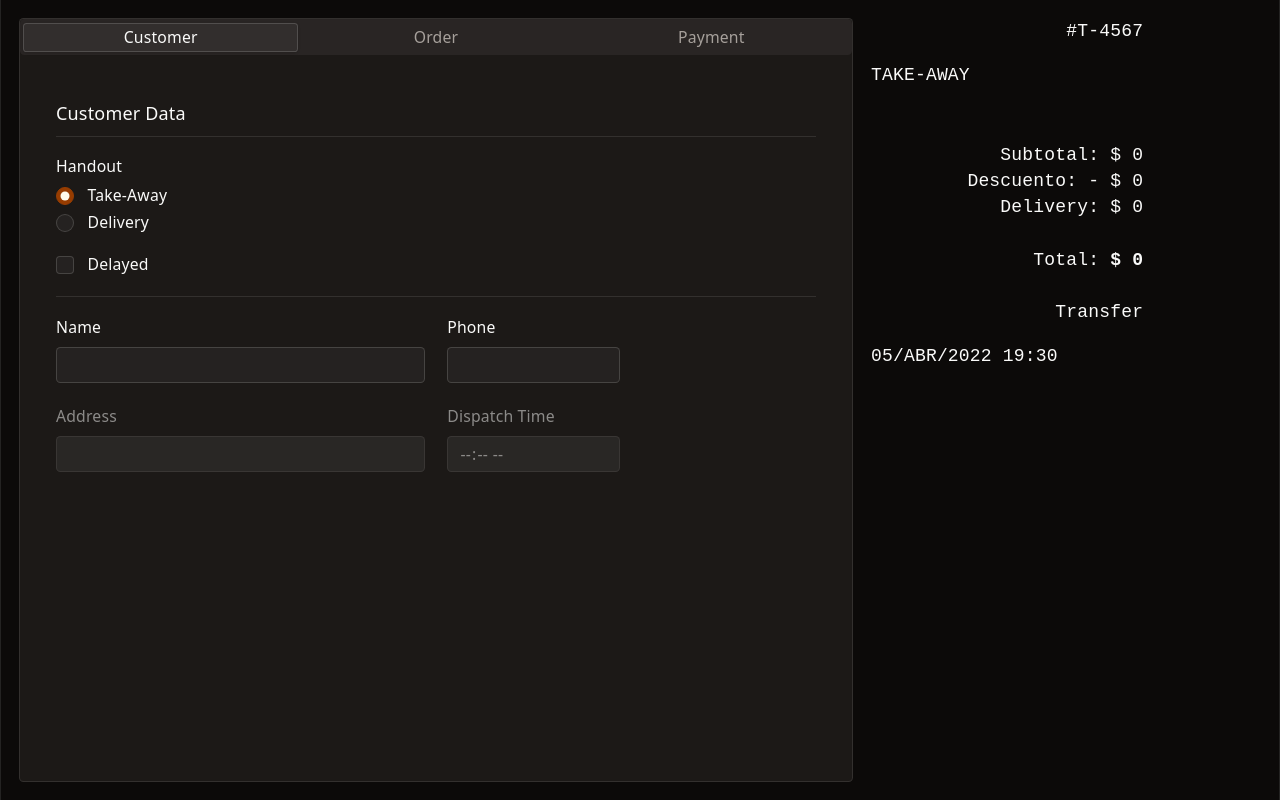
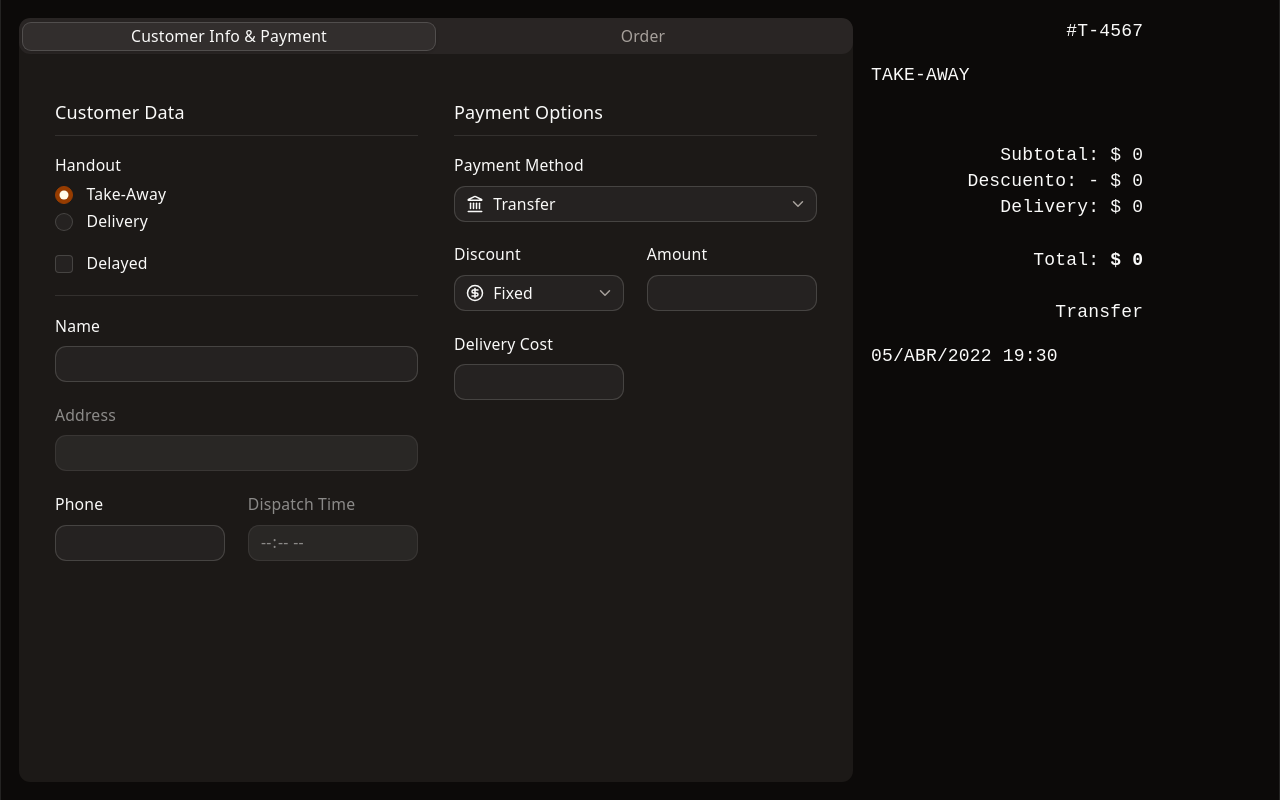
Before and after one commit to kikedose/ticket-gen-v2, a React (Vite) app: page /ticket in a window 1280 px wide. Built offline with nearby package versions, Linux system fonts and the light colour scheme.

Commit message:
refactor: combined customer info and payment options form

```diff
--- a/src/routes/(ticket)/-ticket-form/customer-data.tsx
+++ b/src/routes/(ticket)/-ticket-form/customer-data.tsx
@@ -86,7 +86,7 @@ export default function CustomerData() {
 
         <FieldSeparator />
 
-        <FieldGroup className="grid grid-cols-4 items-center">
+        <FieldGroup className="grid grid-cols-2">
           <Field className="col-span-2">
             <FieldLabel htmlFor="name">Name</FieldLabel>
             <Input
@@ -94,16 +94,6 @@ export default function CustomerData() {
               autoComplete="off"
               value={name}
               onChange={({ target }) => setField({ name: target.value })}
-            />
-          </Field>
-
-          <Field className="col-span-1">
-            <FieldLabel htmlFor="phone">Phone</FieldLabel>
-            <Input
-              id="phone"
-              autoComplete="off"
-              value={phone}
-              onChange={({ target }) => setField({ phone: target.value })}
             />
           </Field>
 
@@ -115,6 +105,16 @@ export default function CustomerData() {
               disabled={handout === 'take-away'}
               value={address}
               onChange={({ target }) => setField({ address: target.value })}
+            />
+          </Field>
+
+          <Field className="col-span-1">
+            <FieldLabel htmlFor="phone">Phone</FieldLabel>
+            <Input
+              id="phone"
+              autoComplete="off"
+              value={phone}
+              onChange={({ target }) => setField({ phone: target.value })}
             />
           </Field>
 
--- a/src/routes/(ticket)/-ticket-form/index.tsx
+++ b/src/routes/(ticket)/-ticket-form/index.tsx
@@ -5,20 +5,29 @@ import ProductSelector from './product-selector';
 
 export default function TicketForm() {
   return (
-    <div className="bg-popover border-border flex h-full flex-col overflow-hidden rounded-lg border border-solid">
+    <div className="bg-popover border-border flex h-full flex-col overflow-hidden rounded-lg">
       <Tabs defaultValue="customer" className="flex h-full flex-col">
         <TabsList className="w-full shrink-0 bg-none" variant="default">
-          <TabsTrigger value="customer">Customer</TabsTrigger>
+          <TabsTrigger value="customer">
+            {'Customer Info & Payment'}
+          </TabsTrigger>
           <TabsTrigger value="order">Order</TabsTrigger>
-          <TabsTrigger value="payment">Payment</TabsTrigger>
         </TabsList>
 
-        {/* Customer Tab Content */}
+        {/* Customer Info & Payment Tab Content */}
         <TabsContent
           value="customer"
           className="min-h-0 flex-1 overflow-y-auto p-8"
         >
-          <CustomerData />
+          <div className="flex w-full flex-nowrap gap-8">
+            <div className="flex-1">
+              <CustomerData />
+            </div>
+
+            <div className="flex-1">
+              <PaymentOptions />
+            </div>
+          </div>
         </TabsContent>
 
         {/* Order Tab Content */}
@@ -28,14 +37,6 @@ export default function TicketForm() {
         >
           <ProductSelector />
         </TabsContent>
-
-        {/* Payment Tab Content */}
-        <TabsContent
-          value="payment"
-          className="min-h-0 flex-1 overflow-y-auto p-8"
-        >
-          <PaymentOptions />
-        </TabsContent>
       </Tabs>
     </div>
   );
--- a/src/routes/(ticket)/-ticket-form/payment-options.tsx
+++ b/src/routes/(ticket)/-ticket-form/payment-options.tsx
@@ -98,7 +98,7 @@ export default function PaymentOptions() {
         <FieldSeparator />
 
         <FieldGroup className="grid grid-cols-4">
-          <Field className="col-span-3">
+          <Field className="col-span-4">
             <FieldLabel>Payment Method</FieldLabel>
 
             <Select
@@ -124,10 +124,8 @@ export default function PaymentOptions() {
               </SelectContent>
             </Select>
           </Field>
-        </FieldGroup>
 
-        <FieldGroup className="grid grid-cols-4 items-center">
-          <Field className="col-span-1">
+          <Field className="col-span-2">
             <FieldLabel>Discount </FieldLabel>
             <Select
               items={DISCOUNT_TYPES}
--- a/src/styles/globals.css
+++ b/src/styles/globals.css
@@ -79,7 +79,7 @@
 
   --chart-5: oklch(0.432 0.095 166.913);
 
-  --radius: 0.25rem;
+  --radius: 0.625rem;
 
   --sidebar: oklch(0.985 0.001 106.423);
 
```
Also changed, not shown: src/components/ui/input.tsx (+8 -8 lines).
